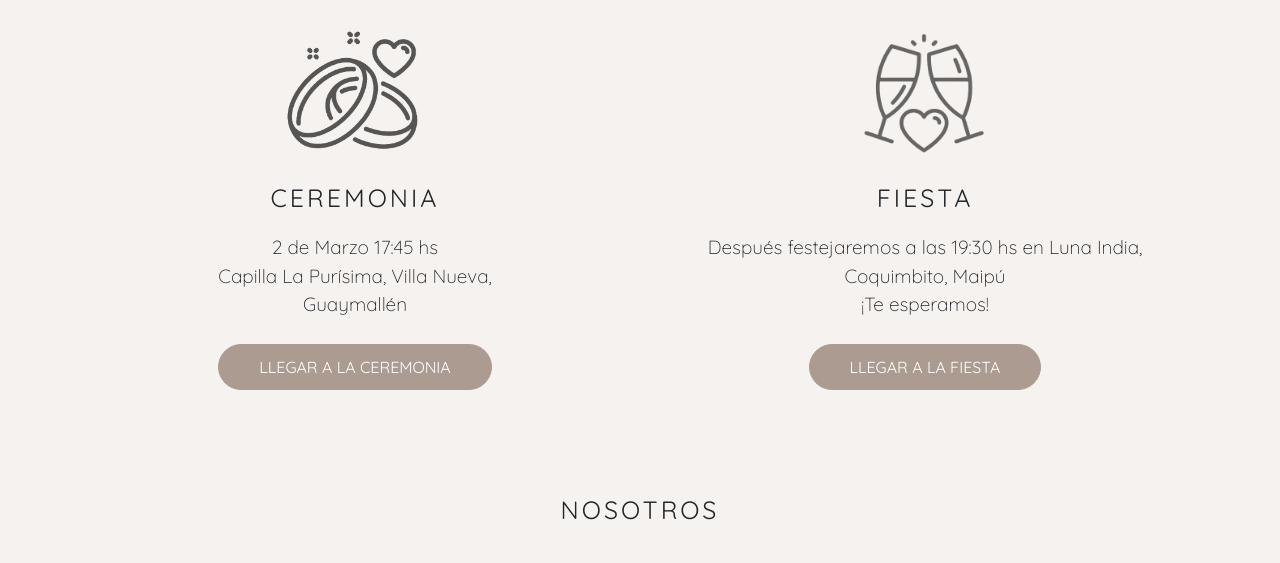
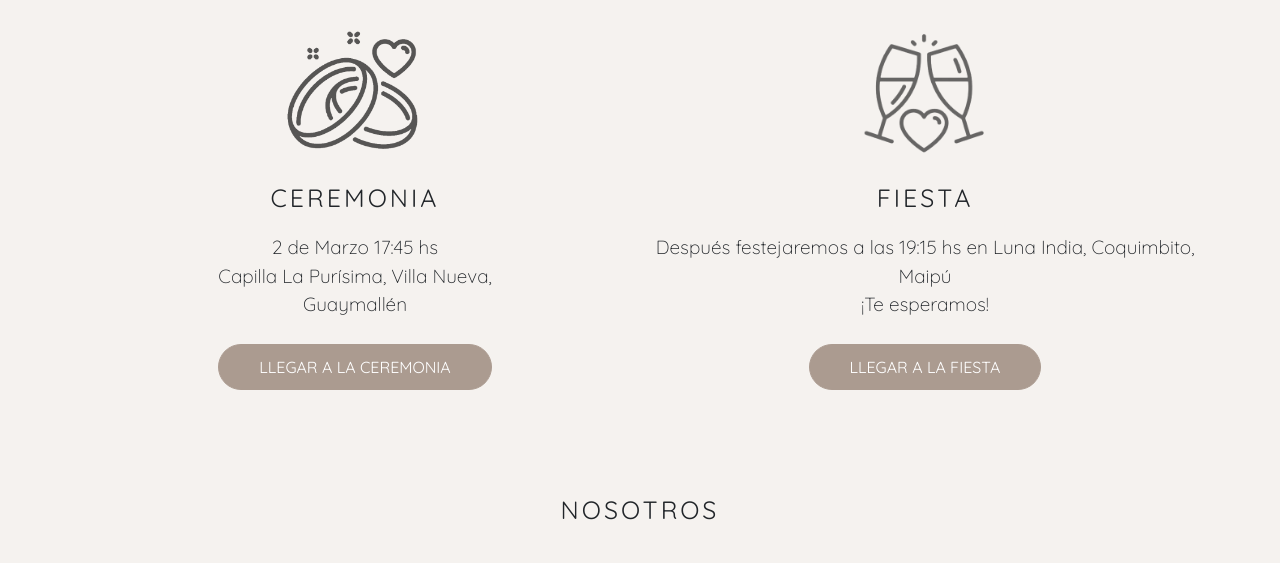
Before and after one commit to emif94/macaygonza-regular, a plain HTML site: page index.html in a window 1280 px wide. Shown: the part 1337-1900 px from the top of the page. Drawn offline with Linux system fonts and the light colour scheme.

Commit message:
Update index.html

```diff
--- a/index.html
+++ b/index.html
@@ -153,7 +153,7 @@
             <img src="assets/img/fiesta-black-removebg-preview.png" alt="" class="icon">
             <h4>Fiesta</h4>
             <p>
-              Después festejaremos a las 19:30 hs en Luna India,
+              Después festejaremos a las 19:15 hs en Luna India,
             Coquimbito, Maipú</br>
               ¡Te esperamos!
             </p>
```
